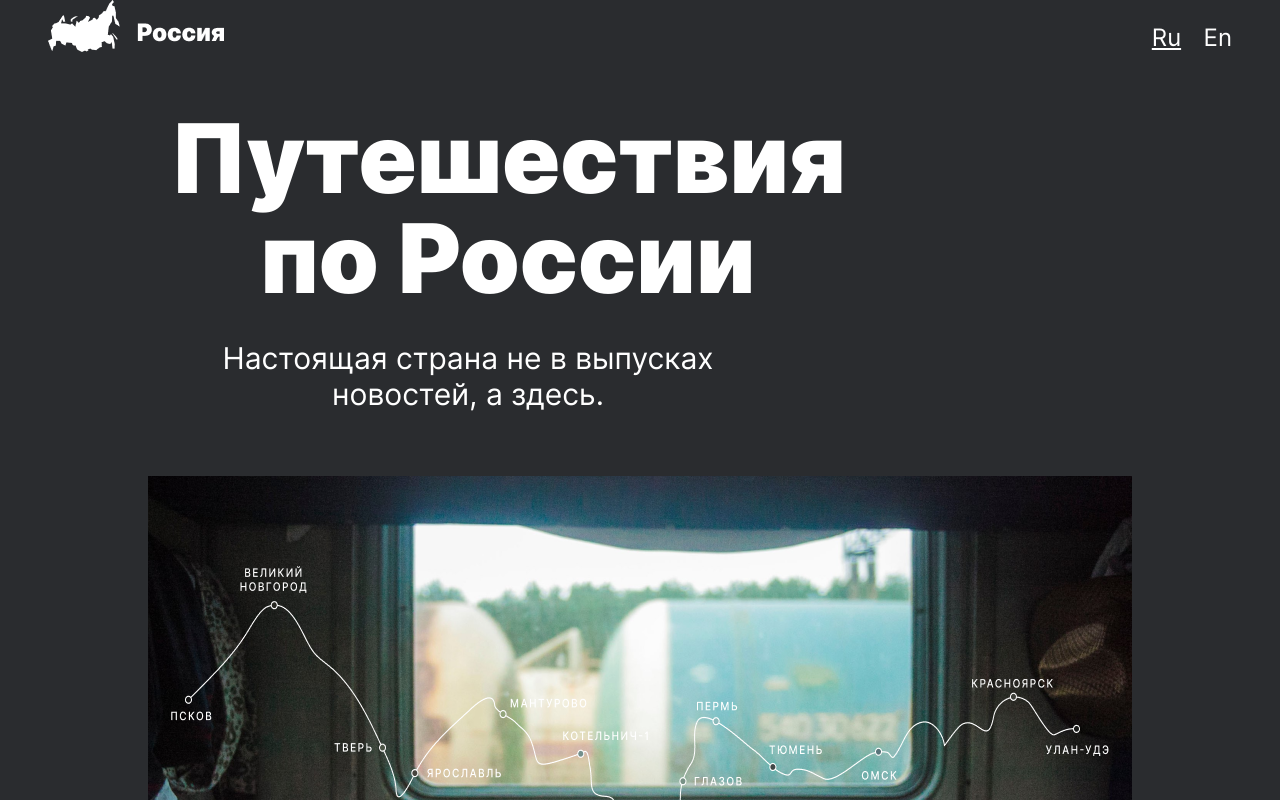
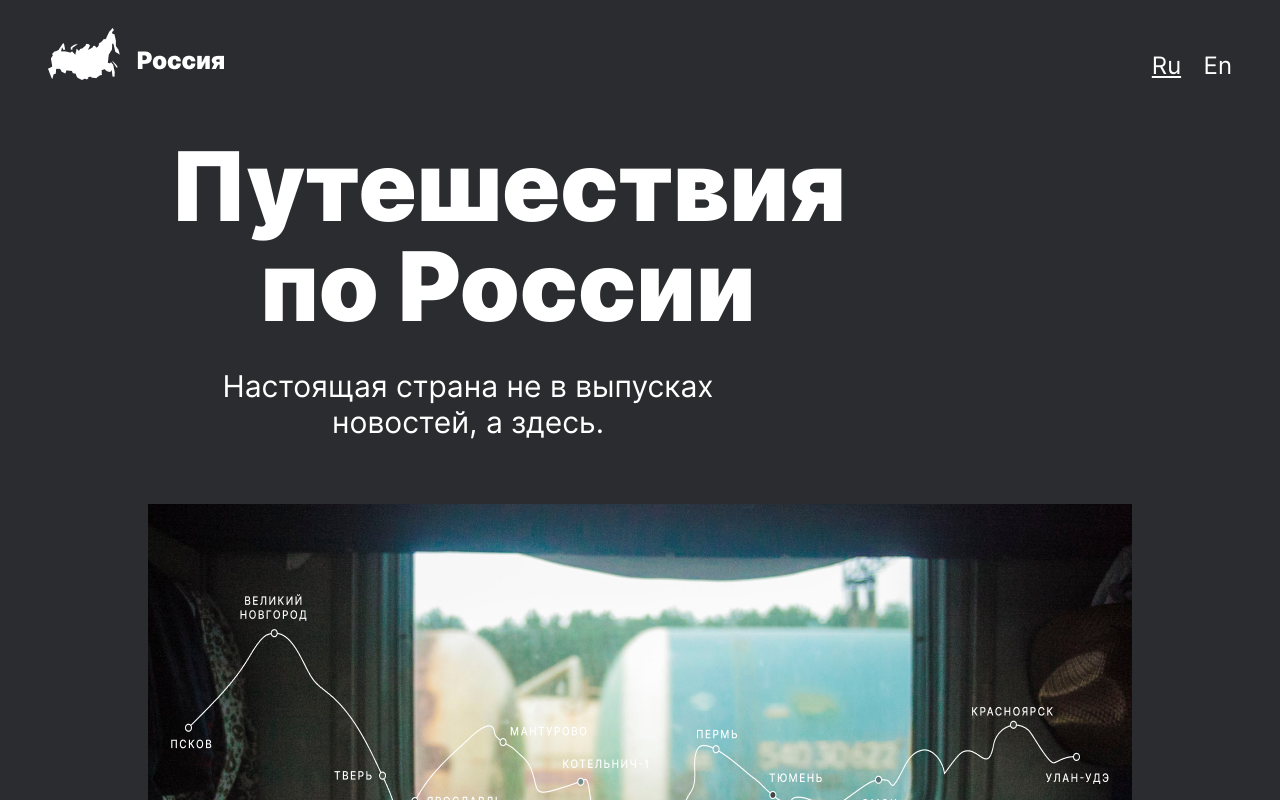
Before and after one commit to Demmest-git/russian-travel, a plain HTML site: page index.html in a window 1280 px wide. Shown: the top 800 px of the page. Drawn offline with Linux system fonts and the light colour scheme; files whose address does not match are found by name.

Commit message:
путешествие по россии

```diff
--- a/blocks/header/header.css
+++ b/blocks/header/header.css
@@ -3,7 +3,7 @@
 
 .header {
     display: flex;
-    margin: 28px 48px 0;
+    padding: 28px 48px 0;
     justify-content: space-between;
     align-items: flex-end;
     max-width: 1184px;
--- a/blocks/intro/__list/intro__list.css
+++ b/blocks/intro/__list/intro__list.css
@@ -3,5 +3,4 @@
     max-width: 690px;
     list-style: none;
     padding: 0;
-    margin: 0;
 }
```
